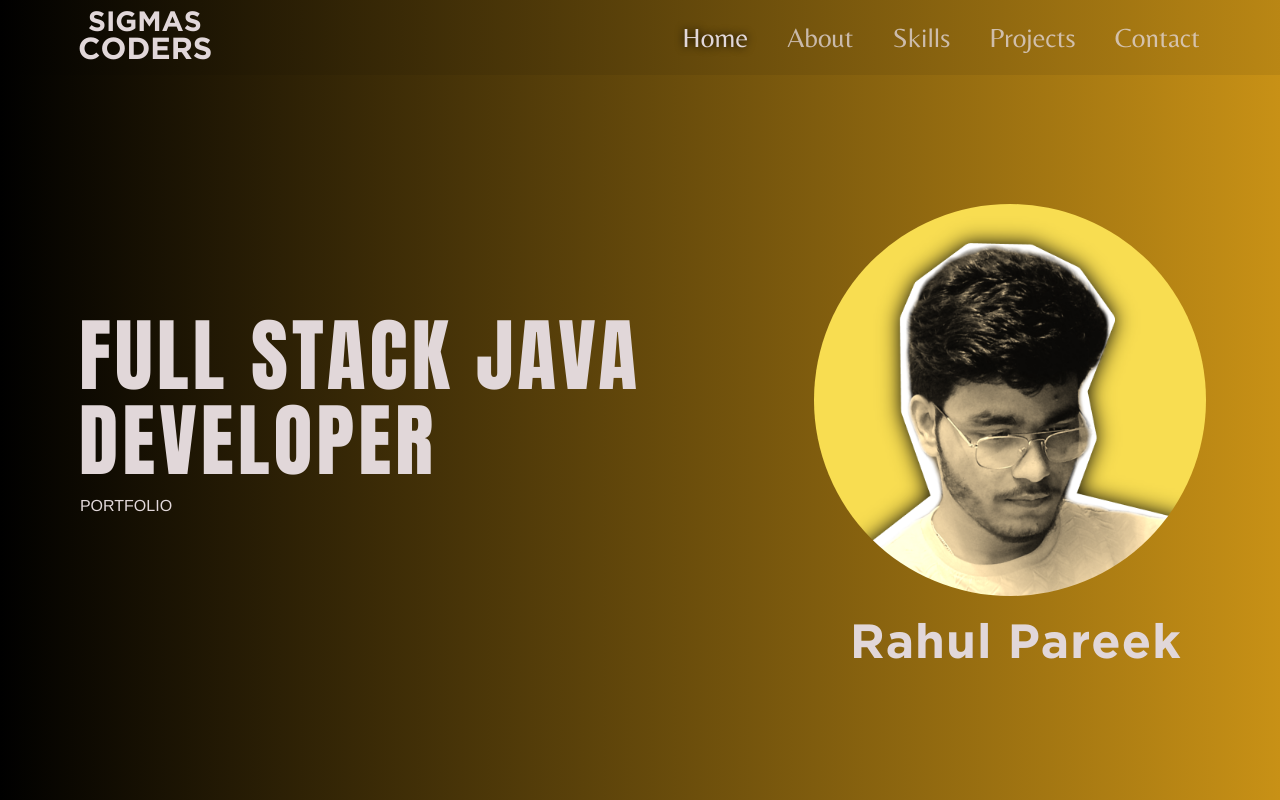
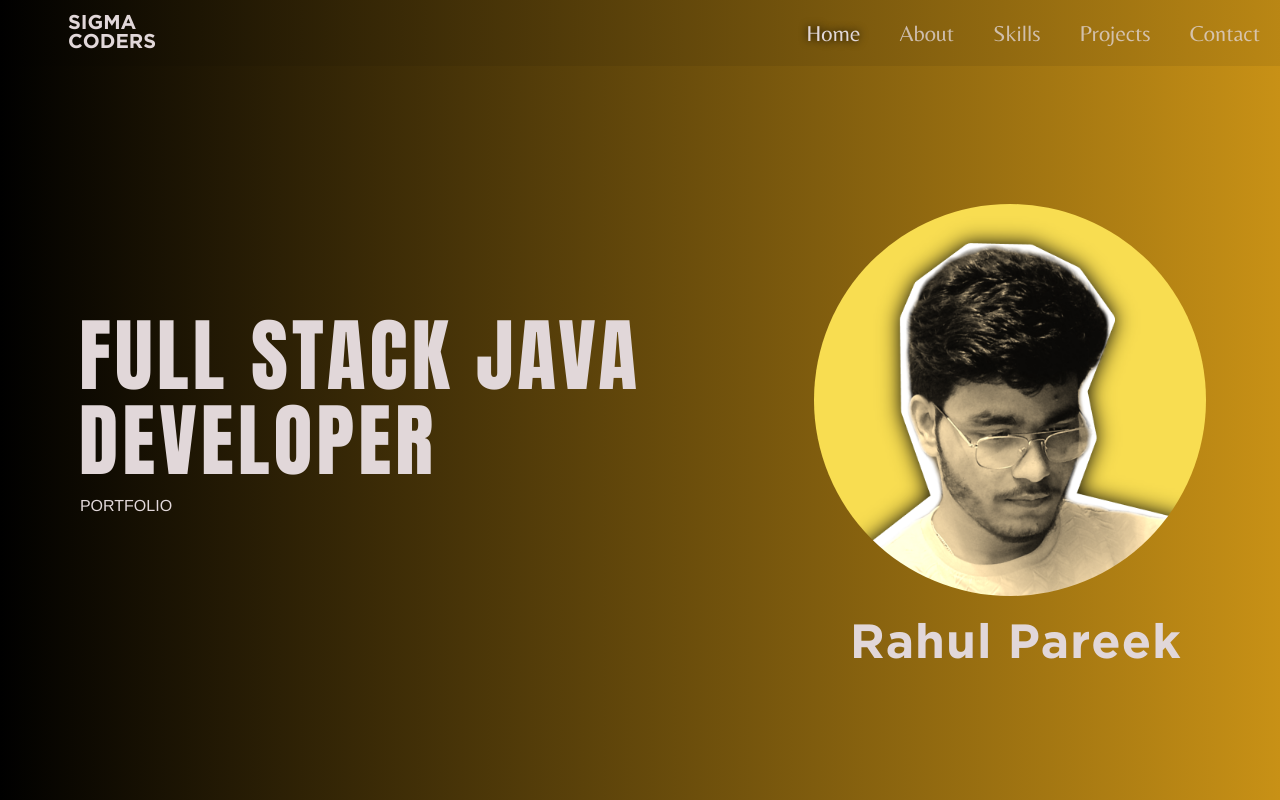
Before and after one commit to rahulpareek011/MY-PORTFOLIO, a plain HTML site: page index.html in a window 1280 px wide. Shown: the top 800 px of the page. Drawn offline with nearby package versions, Linux system fonts and the light colour scheme; a web font is replaced by a local one.

Commit message:
solved some issue

```diff
--- a/index.html
+++ b/index.html
@@ -22,8 +22,7 @@
 <body>
     <div class="navigation">
         <div class="brand">
-            <p class="sigma">SIGMAS</p>
-            <p class="coders">CODERS</p>
+            <p class="sigma">SIGMA<br>CODERS</p>
         </div>
 
         <div class="nav-right">
--- a/style.css
+++ b/style.css
@@ -47,7 +47,7 @@ body {
   font-weight: bold;
   font-style: normal;
   color: #e1d7d9;
-  margin-left: 28px;
+  margin-left: 8px;
   padding: 10px;
 }
 
@@ -55,14 +55,9 @@ body {
   display: block;
   margin: 0;
   width: max-content;
-  font-size: 28px;
+  font-size: 20px;
   transform: translateX(10px);
-}
-
-.coders {
-  font-size: 30.4924px;
-  margin: 0;
-  width: max-content;
+  text-align: justify;
 }
 
 .info {
@@ -70,14 +65,14 @@ body {
   font-family: Bele;
   text-decoration: none;
   justify-content: space-around;
-  padding: 20px 120px;
+  padding: 20px 60px 20px 120px;
 }
 
 .info a {
   position: relative;
   margin-left: 35px;
   text-decoration: none;
-  font-size: 1.7rem;
+  font-size: 1.4rem;
   font-weight: 400;
   color: rgba(225, 215, 217, 0.773);
   transition: .3s;
@@ -404,7 +399,6 @@ section {
 }
 
 .line {
-  margin-top: 15px;
   display: flex;
   height: 2px;
   width: 70%;
@@ -816,6 +810,8 @@ p {
     font-size: 0.8rem;
     text-align: center;
     margin-top: 5px;
+    letter-spacing: 4px;
+    line-height: 28px;
   }
 
   .Main-skill{
@@ -1002,6 +998,8 @@ p {
     margin-bottom: 10px;
   }
 
+
+
   .section-content {
     margin: 0;
     font-size: 1rem;
@@ -1030,6 +1028,8 @@ p {
     font-size: 8px;
     padding: 14px;
     text-align: start;
+    letter-spacing: 4px;
+    line-height: 18px;
   }
 
    #skills {
@@ -1264,4 +1264,9 @@ p {
     transform: translateY(-77px);
     margin-left: 13px;
   }
+
+  .box2 p{
+    letter-spacing: 4px;
+    line-height: 18px;
+  }
 }
```
Also changed, not shown: 1 other file.
